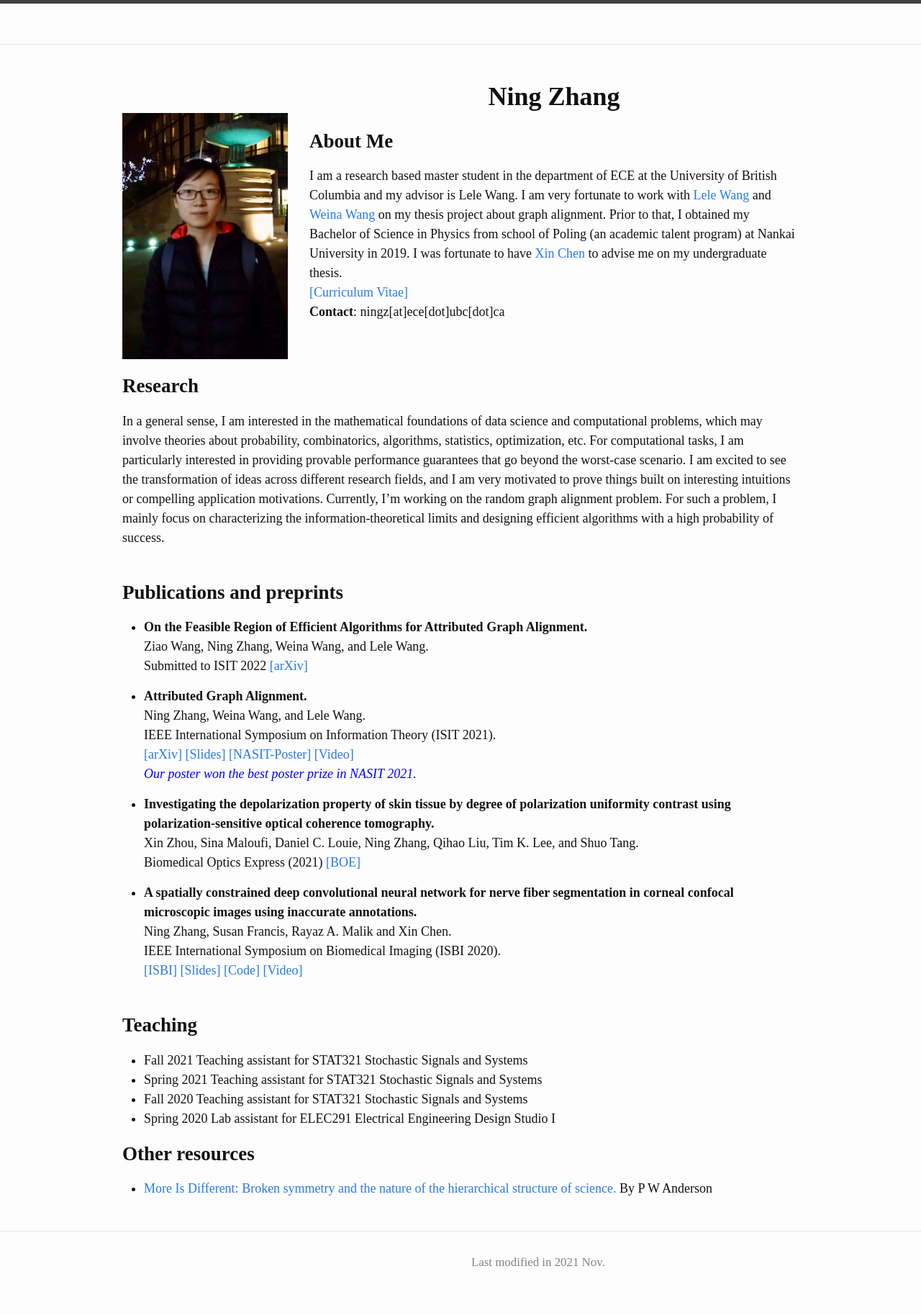
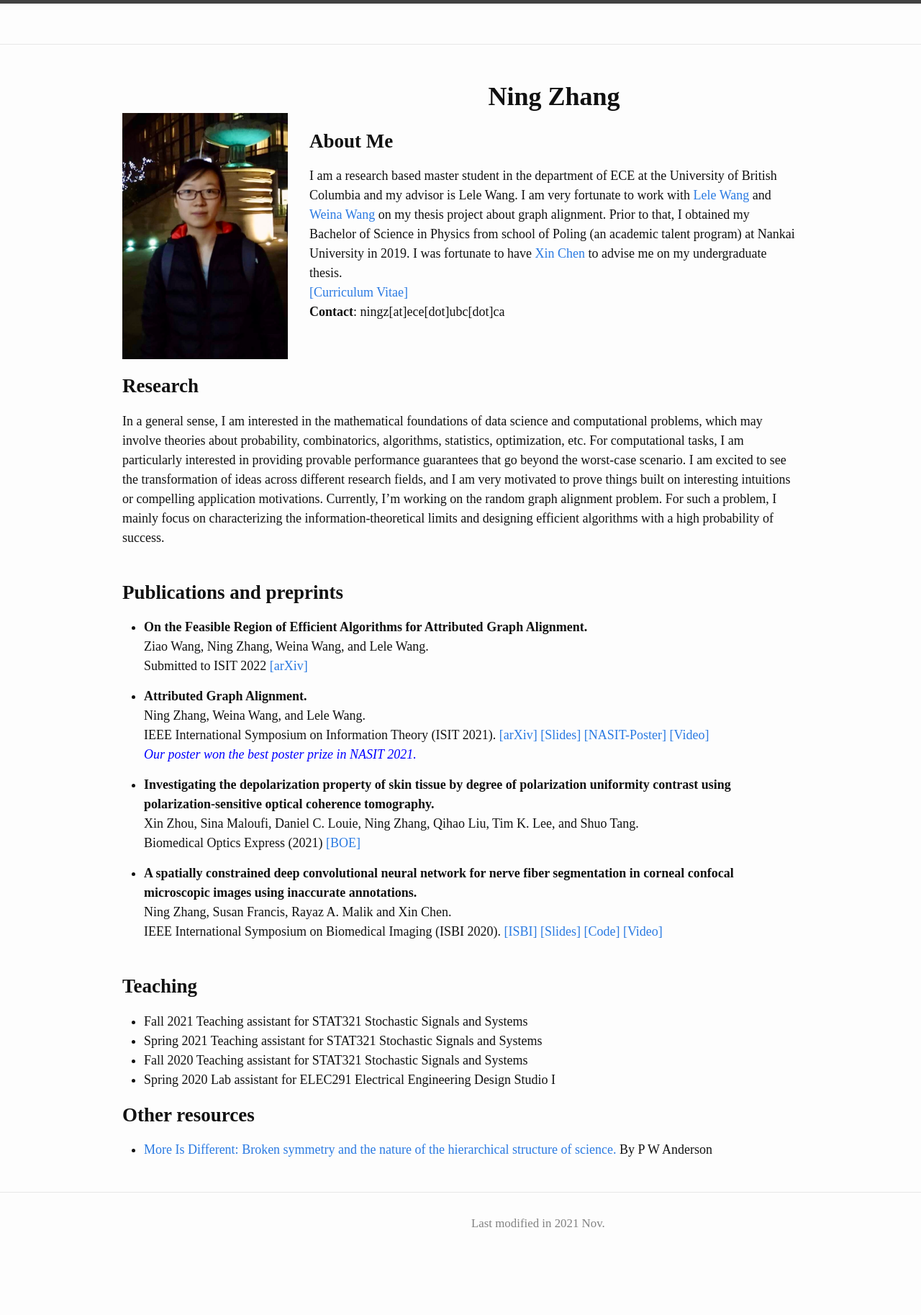
Before and after one commit to NingZhang-Git/NZ_website, a Jekyll site: the page built from index.md, in a window 1280 px wide. Shown: the whole page at 72% size. Built offline with Jekyll 4.4.1, drawn with Linux system fonts in a browser that asks for light colours; after the commit the page ends 1773 px from its top, so only the background shows below that.

```diff
--- a/index.md
+++ b/index.md
@@ -31,7 +31,7 @@ Submitted to ISIT 2022 [[arXiv]](https://arxiv.org/pdf/2201.10106.pdf)
 
 - **Attributed Graph Alignment.**\
 Ning Zhang, Weina Wang, and Lele Wang.\
-IEEE International Symposium on Information Theory (ISIT 2021).\
+IEEE International Symposium on Information Theory (ISIT 2021).
 [[arXiv]](https://arxiv.org/pdf/2102.00665.pdf)
 [[Slides]](assets/publication/ISIT2021.pdf)
 [[NASIT-Poster]](assets/publication/NASIT2021.pdf)
@@ -44,7 +44,7 @@ Biomedical Optics Express (2021) [[BOE]](https://opg.optica.org/boe/fulltext.cfm
 
 - **A spatially constrained deep convolutional neural network for nerve fiber segmentation in corneal confocal microscopic images using inaccurate annotations.**\
 Ning Zhang, Susan Francis, Rayaz A. Malik and Xin Chen.\
-IEEE International Symposium on Biomedical Imaging (ISBI 2020).\
+IEEE International Symposium on Biomedical Imaging (ISBI 2020).
 [[ISBI]](https://ieeexplore.ieee.org/stamp/stamp.jsp?arnumber=9098662)
 [[Slides]](assets/publication/ISBI2020.pdf)
 [[Code]](https://github.com/XinChenNottingham/SpatiallyConstrainedDCNN)
```
